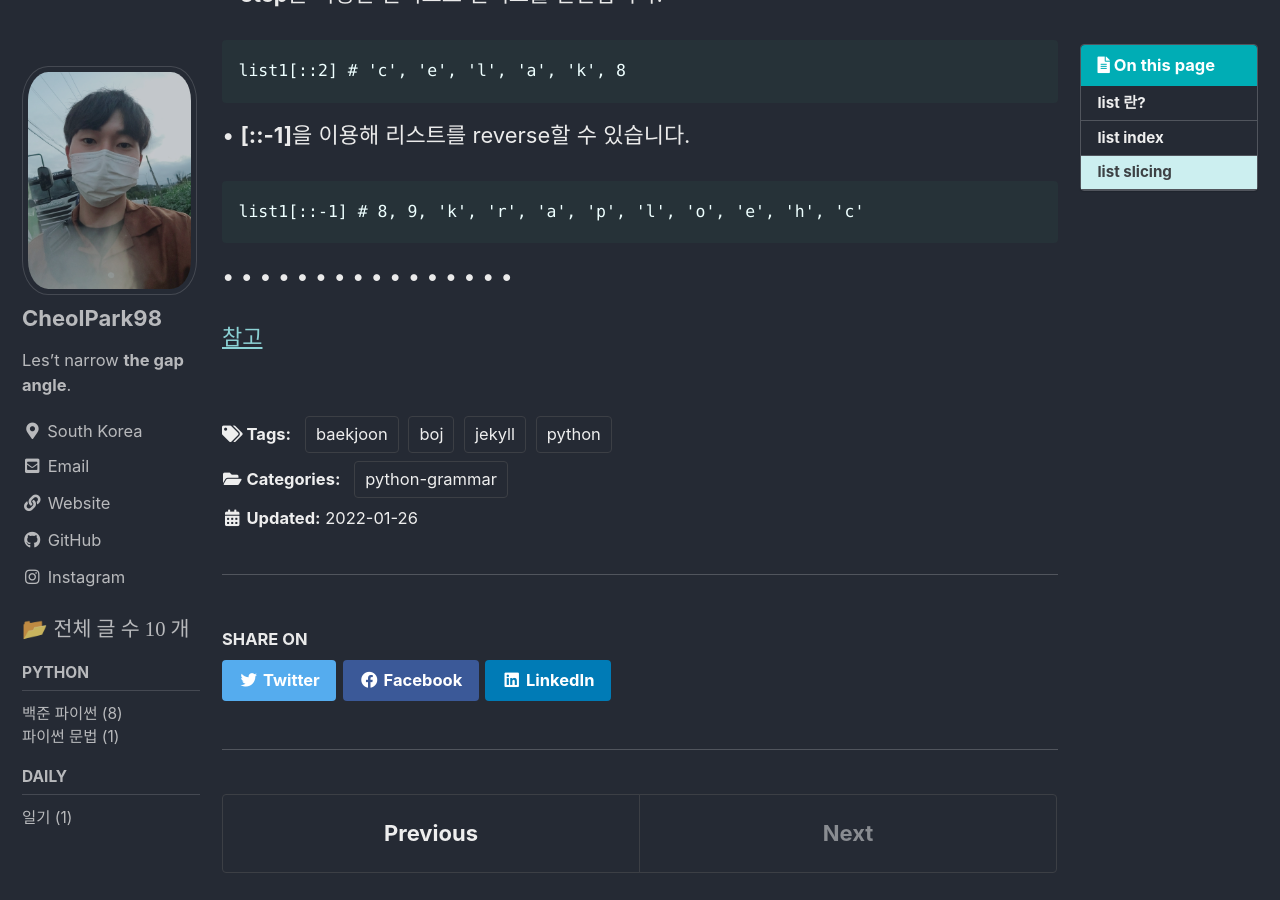
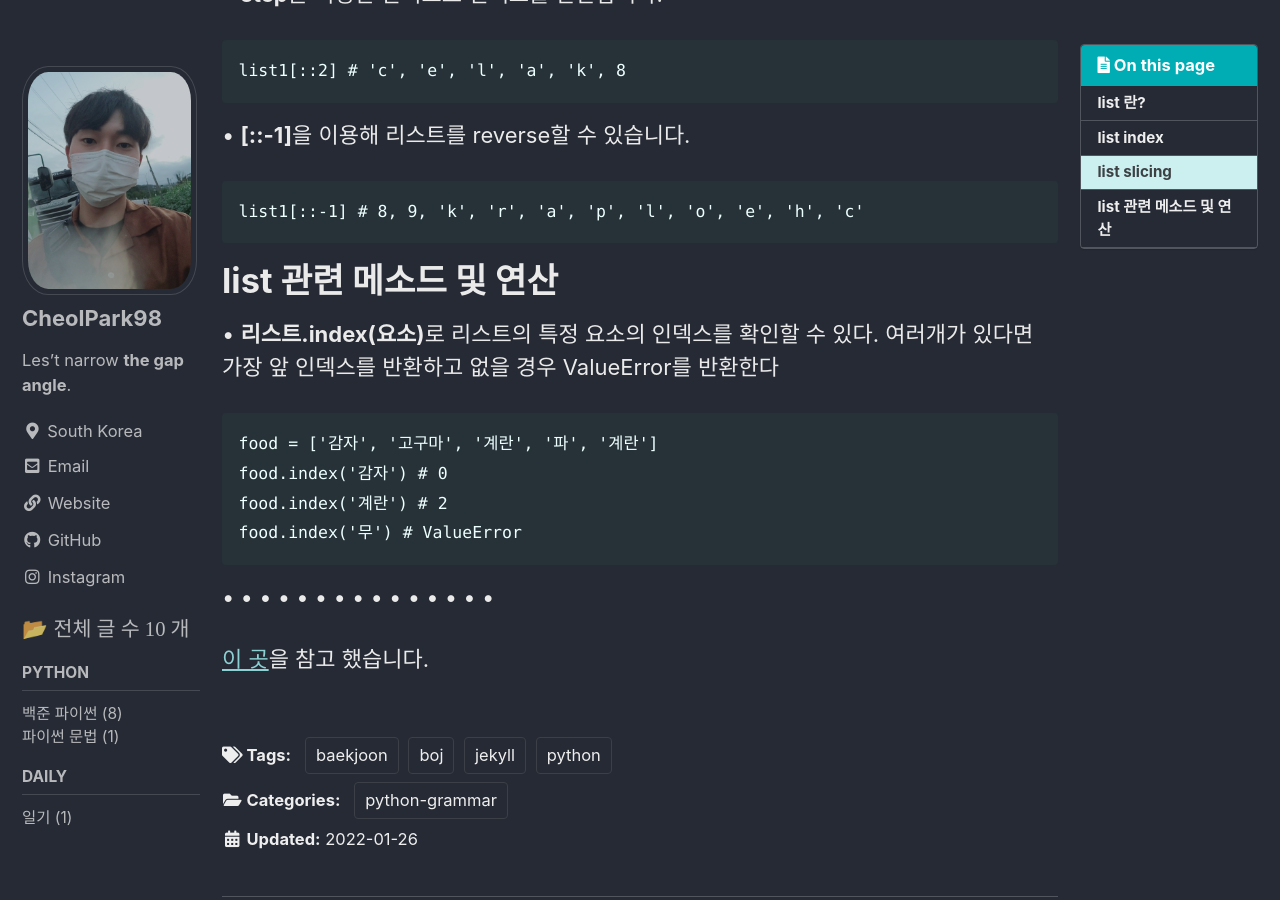
Before and after one commit to CheolPark98/CheolPark98.github.io, a Jekyll site: the page built from _posts/2022-01-26-pg1.md, in a window 1280 px wide and 900 px high, scrolled down 1979 px. Built offline with Jekyll 4.4.1, drawn with Linux system fonts in a browser that asks for light colours; cached includes are drawn as plain includes; comment, search, counter and statistics services are not loaded.

Commit message:
Update 2022-01-26-pg1.md

````diff
--- a/_posts/2022-01-26-pg1.md
+++ b/_posts/2022-01-26-pg1.md
@@ -67,7 +67,16 @@ list1[::2] # 'c', 'e', 'l', 'a', 'k', 8
 ```
 list1[::-1] # 8, 9, 'k', 'r', 'a', 'p', 'l', 'o', 'e', 'h', 'c'
 ```
-•
+# list 관련 메소드 및 연산
+• **리스트.index(요소)**로 리스트의 특정 요소의 인덱스를 확인할 수 있다. 여러개가 있다면 가장 앞 인덱스를 반환하고 없을 경우 ValueError를 반환한다
+```
+food = ['감자', '고구마', '계란', '파', '계란']
+food.index('감자') # 0
+food.index('계란') # 2
+food.index('무') # ValueError
+```
+
+
 •
 •
 •
@@ -84,4 +93,4 @@ list1[::-1] # 8, 9, 'k', 'r', 'a', 'p', 'l', 'o', 'e', 'h', 'c'
 •
 •
 
-[참고](https://wikidocs.net/book/1553)
+[이 곳](https://wikidocs.net/book/1553)을 참고 했습니다.
````
